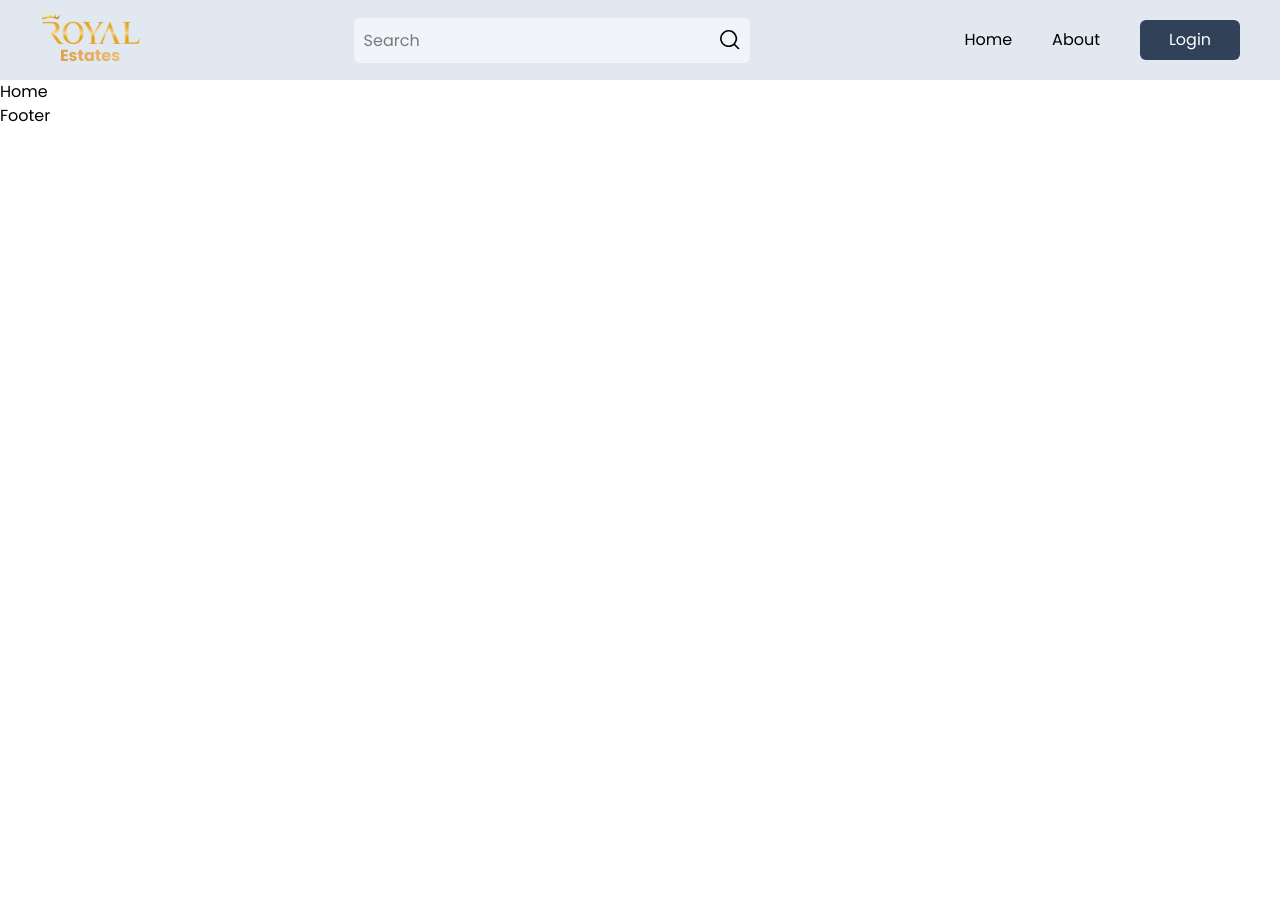
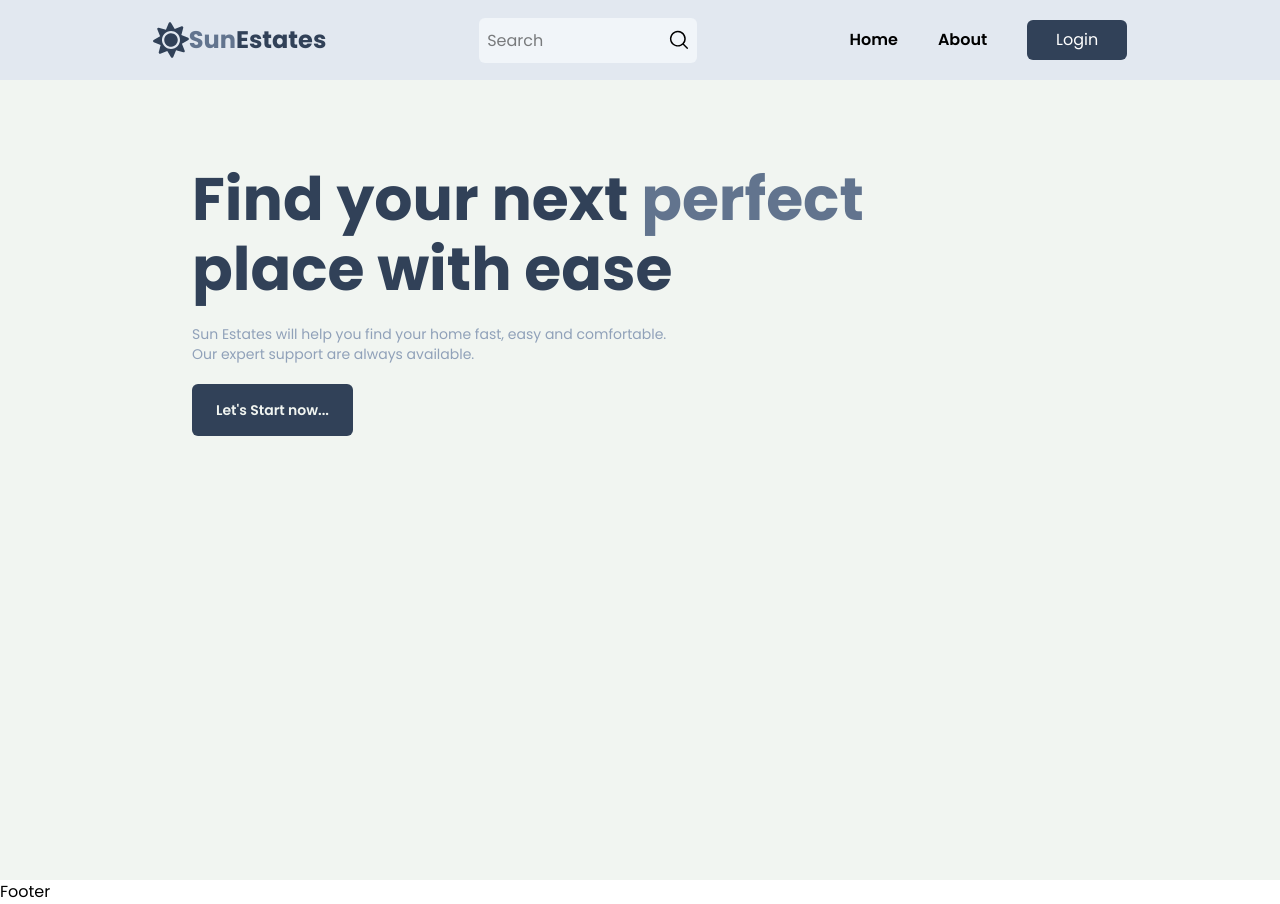
Before and after one commit to Surya-Annadurai-10/Real_Estate_Broker_App_MERN, a React (Vite) app in the folder Frontend/react_vite/: page / in a window 1280 px wide. Before the commit the page ends 800 px from the top, so only its background shows below. Built offline with nearby package versions, Linux system fonts and the light colour scheme; a web font is replaced by a local one.

Commit message:
homepage hero section done

```diff
--- a/Frontend/react_vite/package.json
+++ b/Frontend/react_vite/package.json
@@ -14,6 +14,7 @@
     "@tailwindcss/vite": "^4.1.4",
     "axios": "^1.9.0",
     "firebase": "^11.6.1",
+    "motion": "^12.9.4",
     "react": "^19.0.0",
     "react-dom": "^19.0.0",
     "react-icons": "^5.5.0",
--- a/Frontend/react_vite/src/Components/Header.jsx
+++ b/Frontend/react_vite/src/Components/Header.jsx
@@ -3,67 +3,99 @@ import logo from "../assets/royal.png";
 import { GoSearch } from "react-icons/go";
 import { Link, useNavigate, useSearchParams } from "react-router-dom";
 import { useSelector } from "react-redux";
+import { FaSun } from "react-icons/fa";
+import { motion } from "motion/react";
 
 const Header = () => {
-  const stateUser  = useSelector(state => state.user);
-  const [searchTerm , setSearchTerm] = useState("");
+  const stateUser = useSelector((state) => state.user);
+  const [searchTerm, setSearchTerm] = useState("");
   const navigate = useNavigate();
-  console.log(stateUser , "Stateuser");
+  console.log(stateUser, "Stateuser");
 
   const handleSubmit = (e) => {
     e.preventDefault();
 
     const urlParams = new URLSearchParams(window.location.search);
-   urlParams.set("searchTerm" , searchTerm);
+    urlParams.set("searchTerm", searchTerm);
     const searchQuery = urlParams.toString();
-   navigate(`/search?${searchQuery}`)
-   }
+    navigate(`/search?${searchQuery}`);
+  };
 
-   useEffect(() =>{
+  useEffect(() => {
     const urlParams = new URLSearchParams(location.search);
     const searchParams = urlParams.get("searchTerm");
-      if(searchParams){
-        setSearchTerm(searchParams)
+    if (searchParams) {
+      setSearchTerm(searchParams);
     }
-   },[location.search])
-
+  }, [location.search]);
 
   return (
-    <header className="w-full h-[10vh] bg-[#E2E8F0] px-10 flex items-center justify-between">
+    <header className="w-full h-[10vh] bg-[#E2E8F0]  flex items-center justify-evenly">
       <div>
-        <div className="flex items-center  flex-col">
-          <img className="w-[100px]" src={logo} alt="" />
-          <h1 className="logo  text-md">Estates</h1>
+        <Link to={"/"} className="flex items-center  flex-col">
+          <div className="flex items-center justify-center">
+            <motion.div
+              animate={{
+                rotate: 360,
+                yoyo: true,
+                transition: {
+                  duration: 2,
+                  repeat: Infinity,
+                  ease: "linear",
+                },
+              }}
+            >
+              <FaSun className="text-4xl  text-slate-700" />
+            </motion.div>
+            <h1 className="text-2xl font-bold text-slate-500">
+              Sun<span className="text-slate-700 font-bold">Estates</span>
+            </h1>
           </div>
+        </Link>
       </div>
-      <div className="w-[33%]">
+      <div className="w-[17%]">
         <form className="flex items-center w-[100%] bg-[#F1F5F9] h-[45px] justify-center rounded-md">
-            <input onChange={(e) => setSearchTerm(e.target.value)} placeholder="Search" className="w-[90%] p-2 h-[100%] outline-none border-none" type="text" />
-            <GoSearch onClick={(e) => handleSubmit(e)} className="p-1.5 hover:bg-[#E2E8F0] hover:cursor-pointer hover:scale-[1.2] transition-all active:scale-[0.9]  rounded-full" style={{fontSize:"2.3rem" }} />
+          <input
+            onChange={(e) => setSearchTerm(e.target.value)}
+            placeholder="Search"
+            className="w-[90%] p-2 h-[100%] outline-none border-none"
+            type="text"
+          />
+          <GoSearch
+            onClick={(e) => handleSubmit(e)}
+            className="p-1.5 hover:bg-[#E2E8F0] hover:cursor-pointer hover:scale-[1.2] transition-all active:scale-[0.9]  rounded-full"
+            style={{ fontSize: "2.3rem" }}
+          />
         </form>
-
       </div>
       <div className="flex items-center justify-center gap-10">
         <Link>
-        <h1 className=" ">Home</h1>
+          <h1 className="font-semibold ">Home</h1>
         </Link>
         <Link>
-        <h1 className=" ">About</h1>
+          <h1 className="font-semibold ">About</h1>
         </Link>
         {console.log(stateUser)}
 
-       {
-        stateUser.userData ?
-       <Link to={`/profile/${stateUser.userData._id}`}> <img className="w-[40px] h-[40px] rounded-full" src={stateUser.userData.avatar} alt="" /> </Link>
-        :
+        {stateUser.userData ? (
+          <Link to={`/profile/${stateUser.userData._id}`}>
+            {" "}
+            <img
+              className="w-[40px] h-[40px] rounded-full"
+              src={stateUser.userData.avatar}
+              alt=""
+            />{" "}
+          </Link>
+        ) : (
           <>
-         <Link to={"/login"} className="w-[100px] h-[40px] grid place-items-center rounded-md bg-slate-700 text-white">
+            <Link
+              to={"/login"}
+              className="w-[100px] h-[40px] grid place-items-center rounded-md bg-slate-700 text-white"
+            >
               Login
             </Link>
           </>
-       }
-
-
+        )}
       </div>
     </header>
   );
--- a/Frontend/react_vite/src/Containers/Home.jsx
+++ b/Frontend/react_vite/src/Containers/Home.jsx
@@ -1,8 +1,22 @@
 import React from 'react'
+import { Link } from 'react-router-dom'
 
 const Home = () => {
   return (
-    <div>Home</div>
+    <main className='w-[100%] bg-[#F1F5F1]  min-h-[100vh]'>
+      {/* top */}
+      <div className='w-[100%] h-[55vh]  '>
+        <div className='w-[70%] mx-auto h-full gap-5 flex items-start justify-center flex-col'>
+          <h1 className='text-6xl font-bold text-slate-700 leading-17.5'>Find your next <span className='text-slate-500'>perfect</span> <br /> place with ease</h1>
+          <p className='text-slate-400 text-sm'>Sun Estates will help you find your home fast, easy and comfortable. <br /> Our expert support are always available.</p>
+          <Link to={"/search"} className={"text-slate-700 text-sm font-semibold"} >
+          <button className='px-6 py-4 bg-slate-700 text-[#F1F5F1] cursor-pointer hover:scale-[1.05] hover:bg-slate-600 transition-all active:scale-[0.95] rounded-md '>Let's Start now...</button></Link>
+
+        </div>
+      </div>
+      {/* swiper */}
+      {/* last */}
+    </main>
   )
 }
 
```
Also changed, not shown: 1 other file (tests, documents, lock files or other folders). Lines whose indentation alone changed are shown as unchanged.
